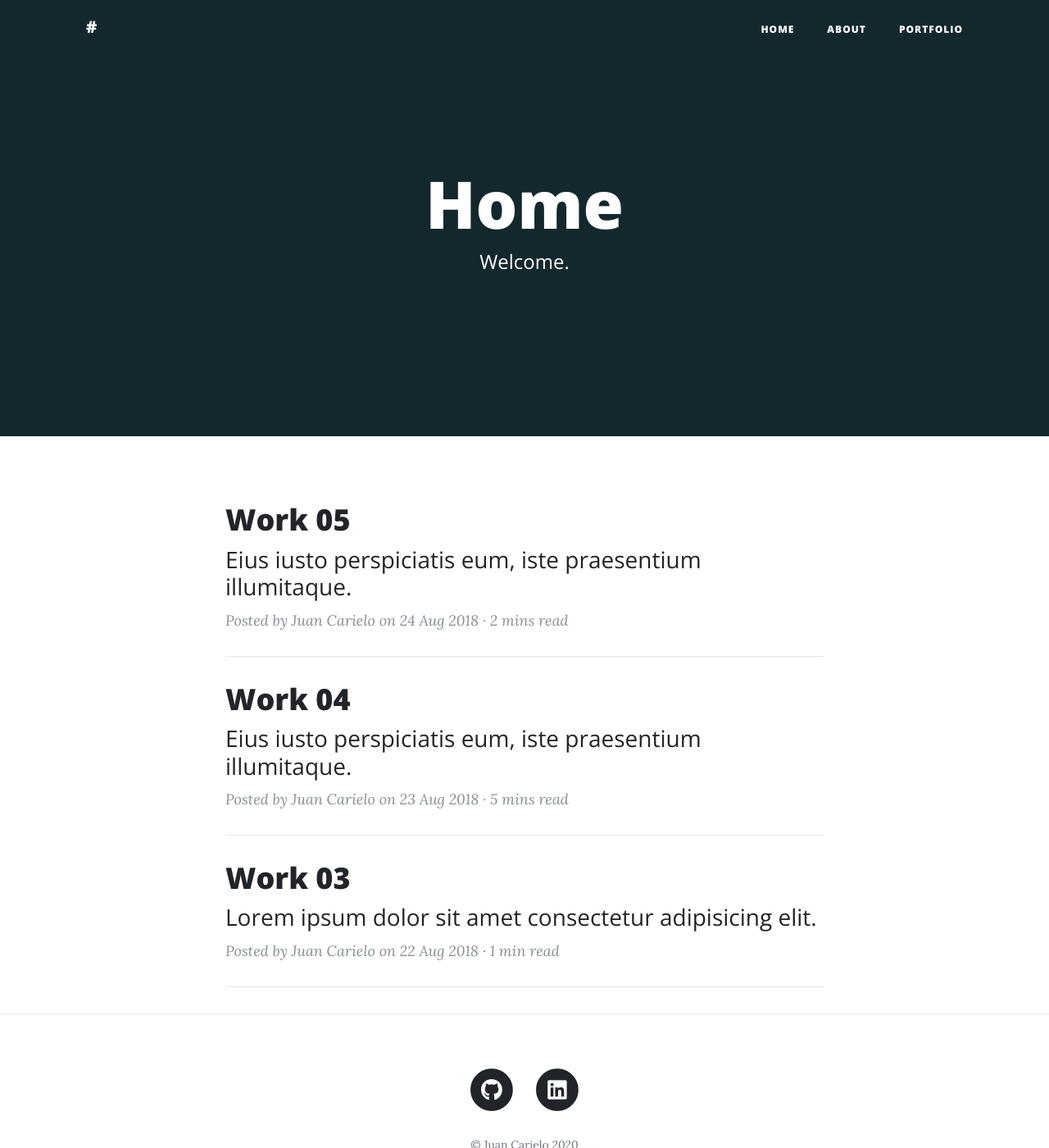
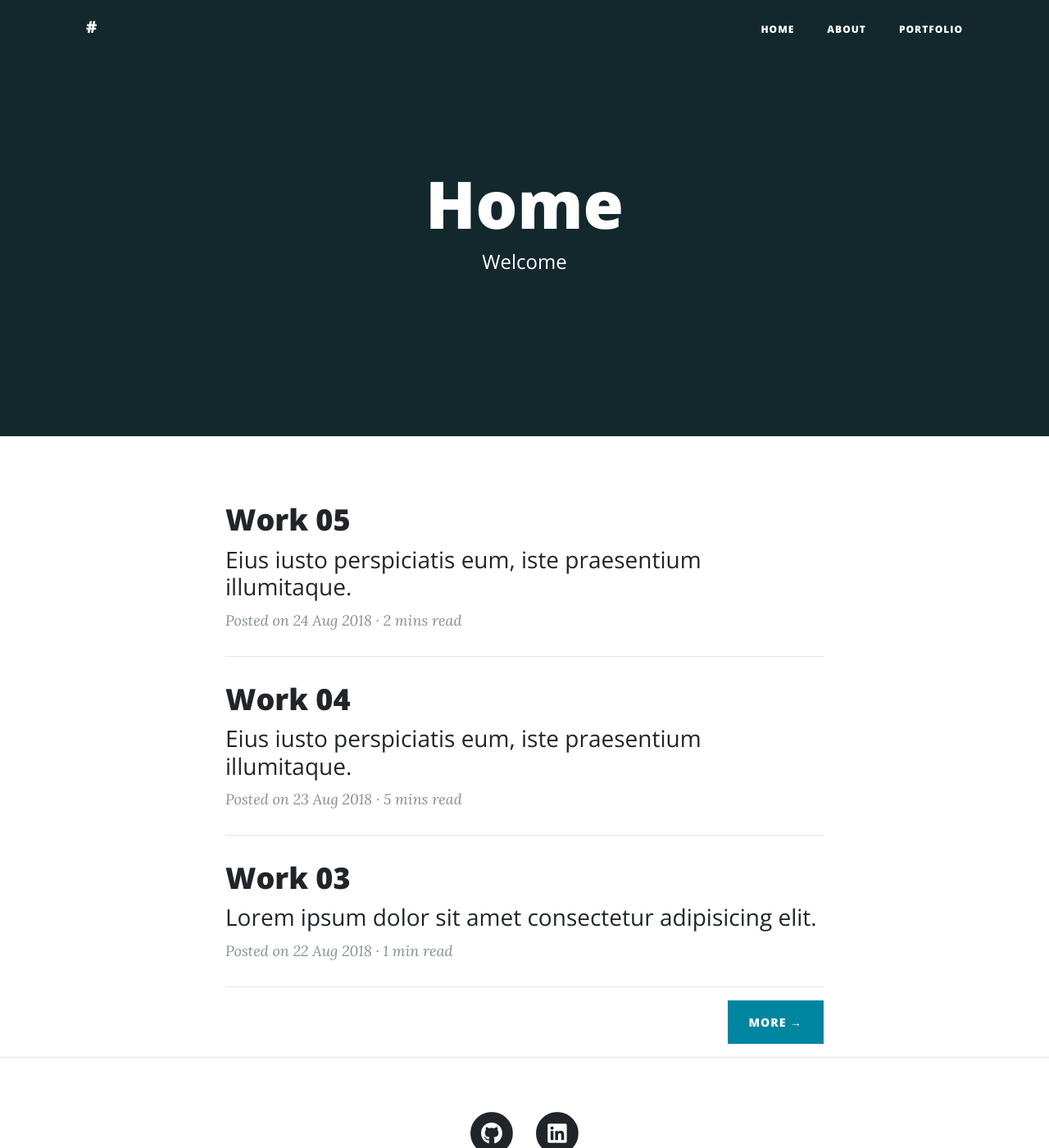
Before and after one commit to juancarielo/juancarielo.github.io, a Jekyll site: the page built from index.html, in a window 1280 px wide and 1400 px high. Shown: the whole window at 82% size. Built offline with Jekyll 4.4.1, drawn with Linux system fonts in a browser that asks for light colours.

Commit message:
fix: remove author and add link
Remove author from posts and add like more

```diff
--- a/_includes/post.html
+++ b/_includes/post.html
@@ -7,8 +7,8 @@
       {{ include.content.excerpt|strip_html}}
     </h3>
   </a>
-  <p class="post-meta">Posted by
-    {{ site.author }} on {{ include.content.date | date_to_string }} &middot; {% include read_time.html content=include.content.content %}
+  <p class="post-meta">
+    Posted on {{ include.content.date | date_to_string }} &middot; {% include read_time.html content=include.content.content %}
   </p>
 </div>
 <hr>
--- a/index.html
+++ b/index.html
@@ -1,11 +1,15 @@
 ---
 layout: page
 title: Home
-description: Welcome.
-permalink: /
+description: Welcome
+bg_page: home-bg
 ---
 
 {% assign posts = site.posts|slice:0,3 %}
 {% for post in posts %}
-  {% include post.html content=post %}
+{% include post.html content=post %}
 {% endfor %}
+
+<div class="clearfix">
+  <a class="btn btn-primary float-right" href="/portfolio/">More &rarr;</a>
+</div>
```
